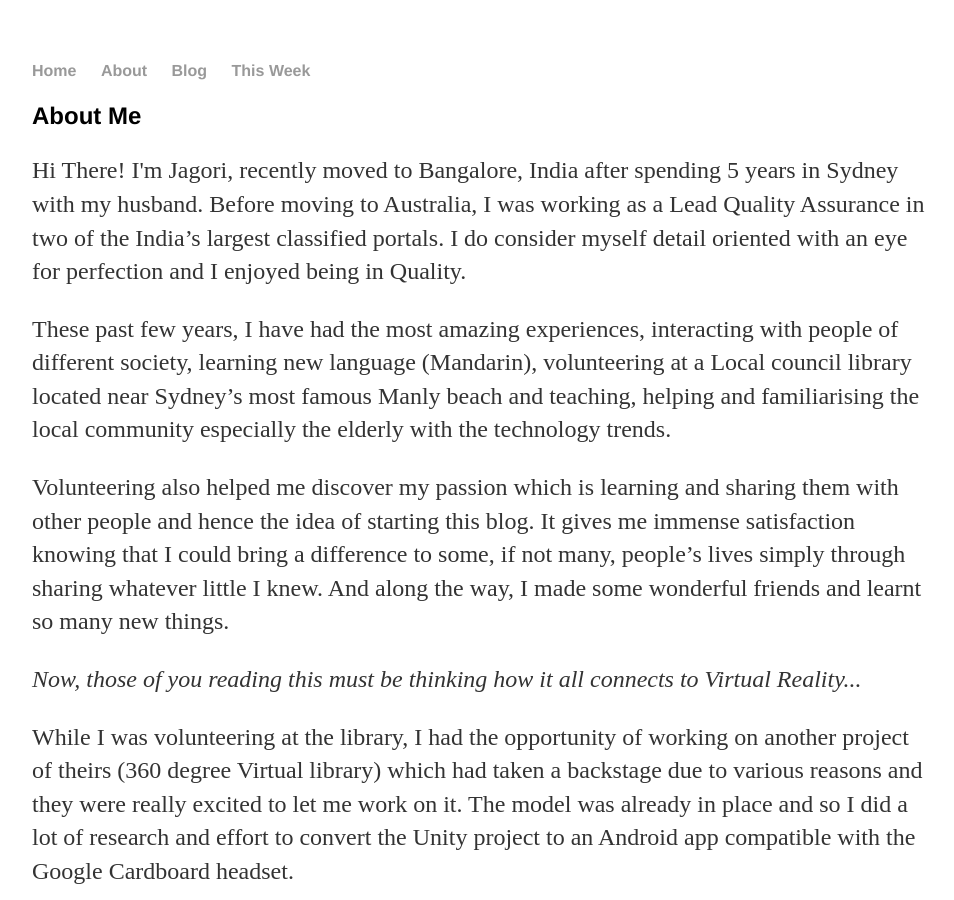
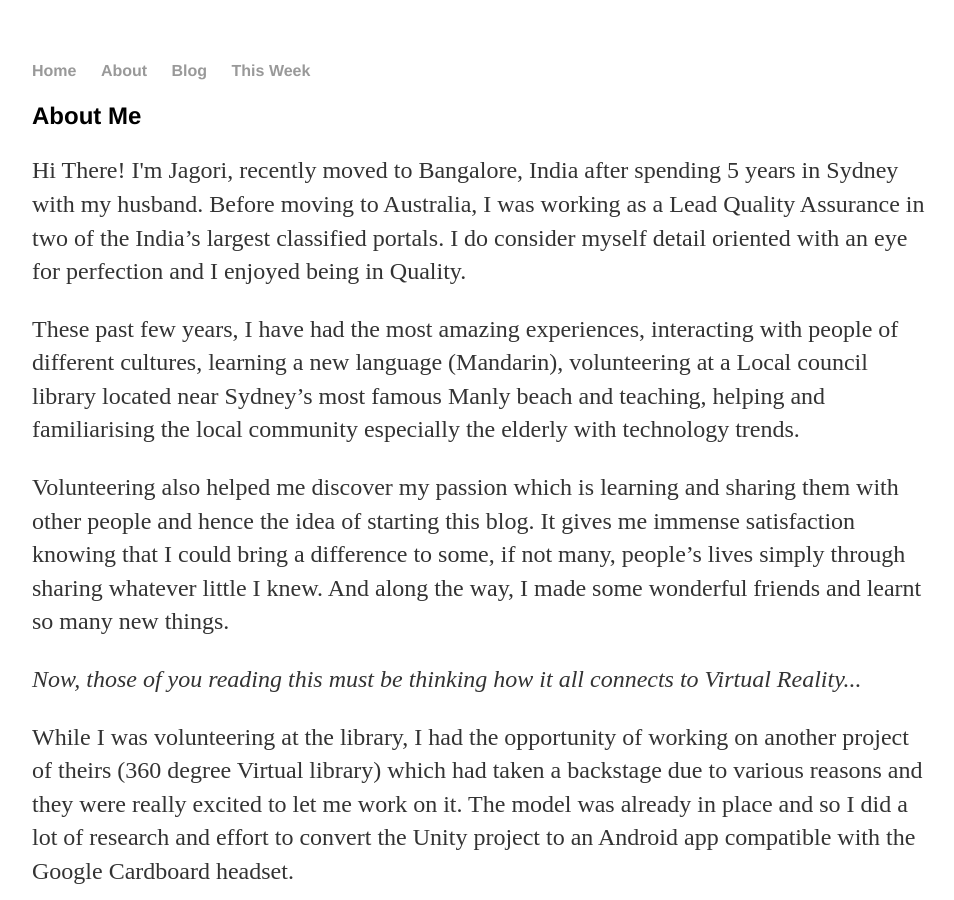
Before and after one commit to jagorisamajdar/jagorisamajdar.github.io, a Jekyll site: the page built from about/index.html, in a window 1280 px wide and 900 px high. Shown: the whole window, without its empty margins (160-1114 px from the left). Built offline with Jekyll 4.4.1, drawn with Linux system fonts in a browser that asks for light colours.

Commit message:
Update index.html

```diff
--- a/about/index.html
+++ b/about/index.html
@@ -7,9 +7,9 @@ title: About Me
 <p>Hi There! I'm Jagori, recently moved to Bangalore, India after spending 5 years in Sydney with my husband. Before moving to Australia, I
 was working as a Lead Quality Assurance in two of the India’s largest classified portals. I do consider myself detail oriented with an eye for
 perfection and I enjoyed being in Quality.</p>
-<p>These past few years, I have had the most amazing experiences, interacting with people of different society, learning new
+<p>These past few years, I have had the most amazing experiences, interacting with people of different cultures, learning a new
 language (Mandarin), volunteering at a Local council library located near Sydney’s most famous Manly beach and teaching, helping and familiarising the local
-community especially the elderly with the technology trends.</p>
+community especially the elderly with technology trends.</p>
 <p>Volunteering also helped me discover my passion which is learning and sharing them with other people and hence the idea of starting this blog.
 It gives me immense satisfaction knowing that I could bring a difference to some, if not many, people’s lives simply through sharing
 whatever little I knew. And along the way, I made some wonderful friends and learnt so many new things.</p>
```
